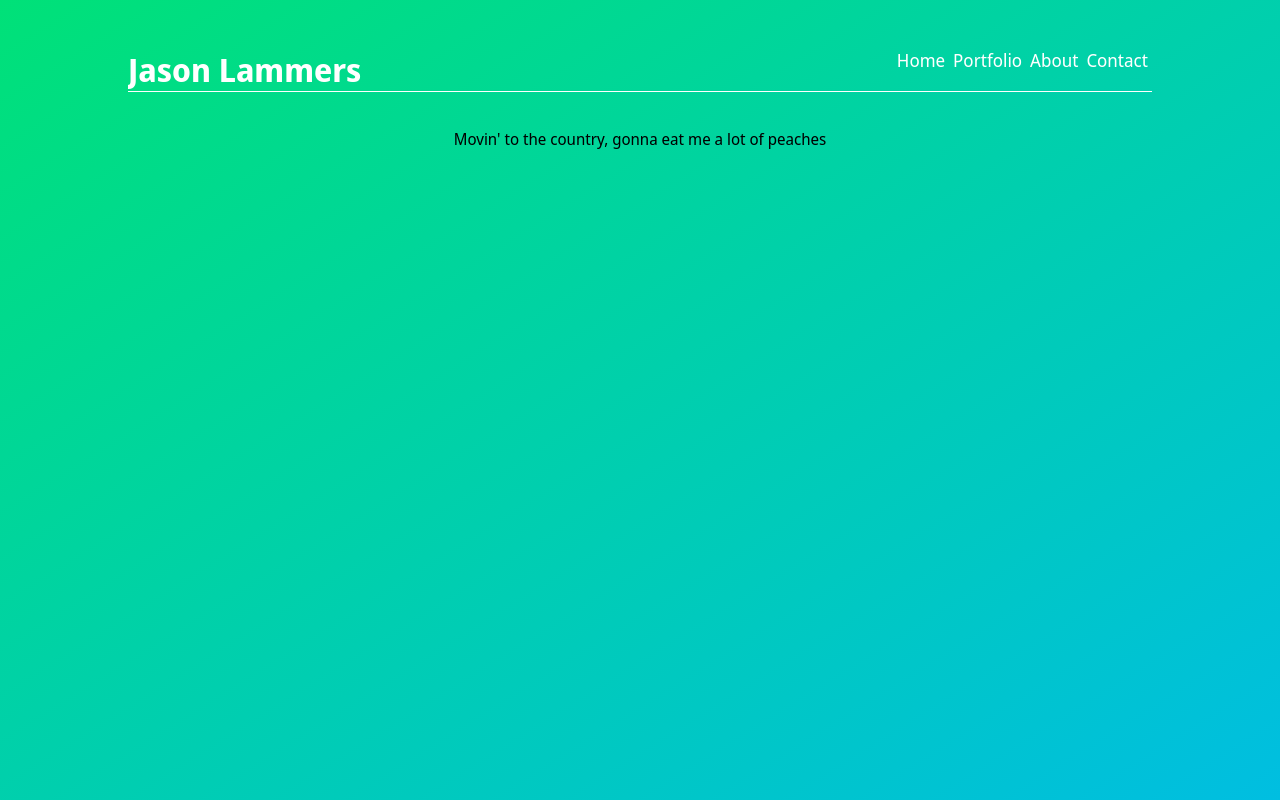
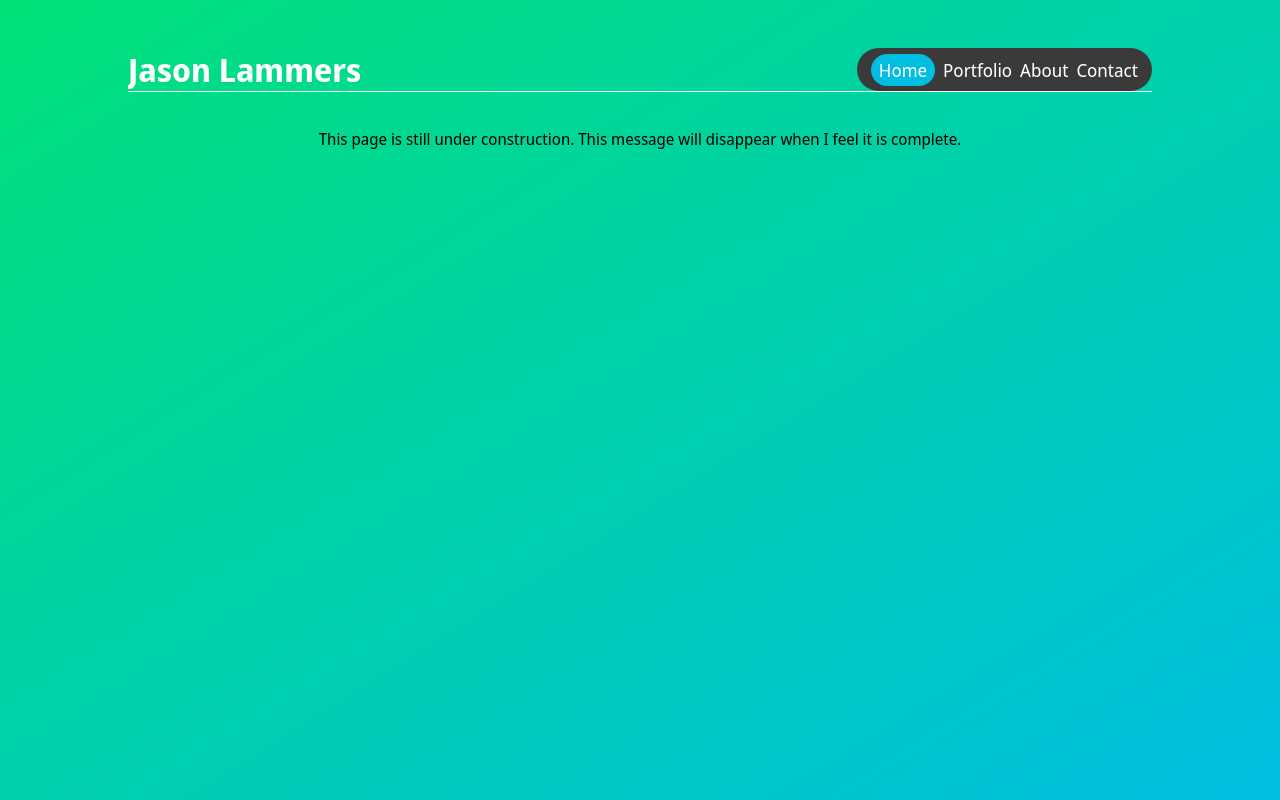
Before and after one commit to citrus77/my-personal-site, a React (Create React App) app: page / in a window 1280 px wide. Built offline with nearby package versions, Linux system fonts and the light colour scheme.

Commit message:
styled nav bar, partially implemented active tab

```diff
--- a/src/components/App.js
+++ b/src/components/App.js
@@ -1,5 +1,5 @@
-import * as React from 'react';
-import { Route } from 'react-router-dom';
+import React, { useEffect, useState } from 'react';
+import { Route, withRouter } from 'react-router-dom';
 import {
   About,
   Contact,
@@ -9,9 +9,24 @@ import {
 } from '.';
 
 const App = () => {
+  const [path, setPath] = useState('/');
+  const getPath = () => {
+    const {pathname} = location;
+    setPath(pathname);
+    return path;
+  }
+
+  useEffect(() => {
+    try {
+      getPath();
+    } catch (error) {
+      console.error(error);
+    }
+  }, [path]);
+
   return (
     <div id='app'>
-        <Header />
+      <Header path={path} getPath={getPath}/>
       <main>
         <Route exact path='/'>
           <Home />
--- a/src/components/Contact.js
+++ b/src/components/Contact.js
@@ -21,7 +21,7 @@ const Contact = () => {
                 <br />
                 <div>Check out my GitHub @ <a href={github} target='_github'>
                         {github}
-                    </a>!
+                    </a>
                 </div>
             </div>
         </div>
--- a/src/components/Header.js
+++ b/src/components/Header.js
@@ -1,11 +1,11 @@
 import React from 'react';
 import { Nav } from '.';
 
-const Header = () => {
+const Header = ({ path, getPath }) => {
     return (
         <div className='header'>
             <h1>Jason Lammers</h1>
-            <Nav />
+            <Nav path={path} getPath={getPath} />
         </div>
     );
 };
--- a/src/components/Home.js
+++ b/src/components/Home.js
@@ -2,7 +2,7 @@ import React from 'react';
 
 const Home = () => {
     return <>
-        <div>Movin' to the country, gonna eat me a lot of peaches</div>
+        <div>This page is still under construction. This message will disappear when I feel it is complete.</div>
     </>;
 };
 
--- a/src/components/Nav.js
+++ b/src/components/Nav.js
@@ -1,15 +1,23 @@
-import React from 'react';
-;import { Link } from 'react-router-dom';
+import React, { useEffect } from 'react';
+import { Link } from 'react-router-dom';
 
-const Nav = () => {
-    return (
+const Nav = ({ path, getPath }) => {
+    useEffect(() => {
+        try {
+            getPath();
+        } catch (error) {
+            console.error(error);
+        }
+    }, [path]);
+
+    return <>
         <div className='nav'>
-            <Link to='/' className='nav-link'>Home</Link>
-            <Link to='/portfolio' className='nav-link'>Portfolio</Link>
-            <Link to='/about' className='nav-link'>About</Link>
-            <Link to='/contact' className='nav-link'>Contact</Link>
+            <Link to='/' className={path === '/' ? 'nav-link active' : 'nav-link'} onClick={getPath}>Home</Link>
+            <Link to='/portfolio' className={path === '/portfolio' ? 'nav-link active' : 'nav-link'} onClick={getPath} >Portfolio</Link>
+            <Link to='/about' className={path === '/about' ? 'nav-link active' : 'nav-link'} onClick={getPath} >About</Link>
+            <Link to='/contact' className={path === '/contact' ? 'nav-link active' : 'nav-link'} onClick={getPath} >Contact</Link>
         </div>
-    );
+    </>;
 };
 
 export default Nav;
--- a/src/index.css
+++ b/src/index.css
@@ -38,6 +38,25 @@ a:hover {
     margin-top: 3em;
     margin-bottom: 1em;
     border-bottom: 1px solid #ffffff;
+}
+
+.nav {
+    display: flex;
+    align-items: center;
+    background-color: #3a3a3a;
+    border-radius: 45px;
+    padding-left: 10px;
+    padding-right: 10px;
+}
+
+.active {
+    background-color: #00bee1;
+    border-radius: 45px;
+    padding-top: 4px;
+    padding-bottom: 4px;
+    padding-left: 8px;
+    padding-right: 8px;
+    margin: 4px;
 }
 
 main {
```
Lines whose indentation alone changed are shown as unchanged.
